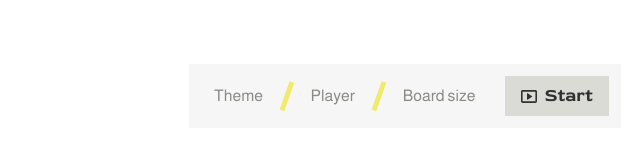
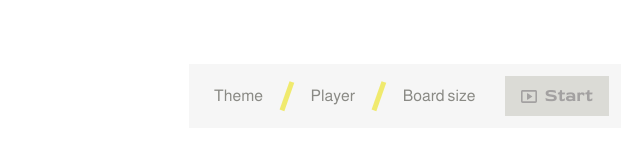
Before and after one commit to cristianjaraba/Memory, a website built with Vite: page index.html in a window 1280 px wide. Both pictures are taken after a click on the button "Play". Shown: the part 535-702 px from the top of the page, 408-1048 px from the left. Built offline with nearby package versions, Linux system fonts and the light colour scheme.

Commit message:
style: grey out the label and the icon of a start button that does not answer
The disabled start button only dropped the accent it stands on, its label
and its icon kept the ink they carried on the yellow. Both step back into
a grey of their own now, so the button says on its own that it is not to
be pressed yet.

The icon was a picture and could not be recoloured. It is drawn as a mask
now, the way the way out of the board already is, so it always follows the
ink of the label beside it.

Co-Authored-By: Claude Opus 5 <noreply@anthropic.com>
Claude-Session: https://claude.ai/code/session_01UdbfQM1ZVLHWebFug2QaDd

```diff
--- a/index.html
+++ b/index.html
@@ -121,7 +121,8 @@
                     </ul>
 
                     <button class="settings__start" type="button" disabled>
-                        <img class="settings__start-icon" width="16" height="13" src="/assets/icons/smart_display.svg" alt="" aria-hidden="true">
+                        <!-- Drawn as a mask, so it follows the ink of the label beside it -->
+                        <span class="settings__start-icon" aria-hidden="true"></span>
                         Start
                     </button>
                 </aside>
--- a/src/styles/components/_settings-panel.scss
+++ b/src/styles/components/_settings-panel.scss
@@ -158,17 +158,23 @@
             transform: scale(1.05);
         }
 
-        // Until all three picks are in: the accent is dropped, icon and
-        // label keep their ink, so the button stays readable
+        // Until all three picks are in: the accent is dropped, and label
+        // and icon step back into a grey of their own, so the button says
+        // it is not to be pressed yet
         &:disabled {
             background-color: $color-start-disabled;
+            color: $color-start-disabled-text;
             cursor: not-allowed;
         }
     }
 
+    // Drawn as a mask, so the play sign is always written in the ink of
+    // the label beside it, whether the button answers or not
     &__start-icon {
         flex: none;
         width: $settings-start-icon-width;
         height: $settings-start-icon-height;
+        background-color: currentColor;
+        mask: url("/assets/icons/smart_display.svg") no-repeat center / contain;
     }
 }
--- a/src/styles/tokens/_settings.scss
+++ b/src/styles/tokens/_settings.scss
@@ -97,8 +97,10 @@ $settings-start-padding-inline: 16px;
 $settings-start-icon-width: 16px;
 $settings-start-icon-height: 13px;
 $settings-start-icon-gap: 0.5rem;
-// Fill of the start button while a pick is still missing
+// Fill of the start button while a pick is still missing, and the grey
+// its label and its icon are written in for as long as it does not answer
 $color-start-disabled: #dbdbd6;
+$color-start-disabled-text: #a3a1a1;
 // Name of a setting that is still open, a shade back from the picked value
 $color-summary-placeholder: #8a8a85;
 // Tint the cover of the panel takes once a click would uncover the picks
```
